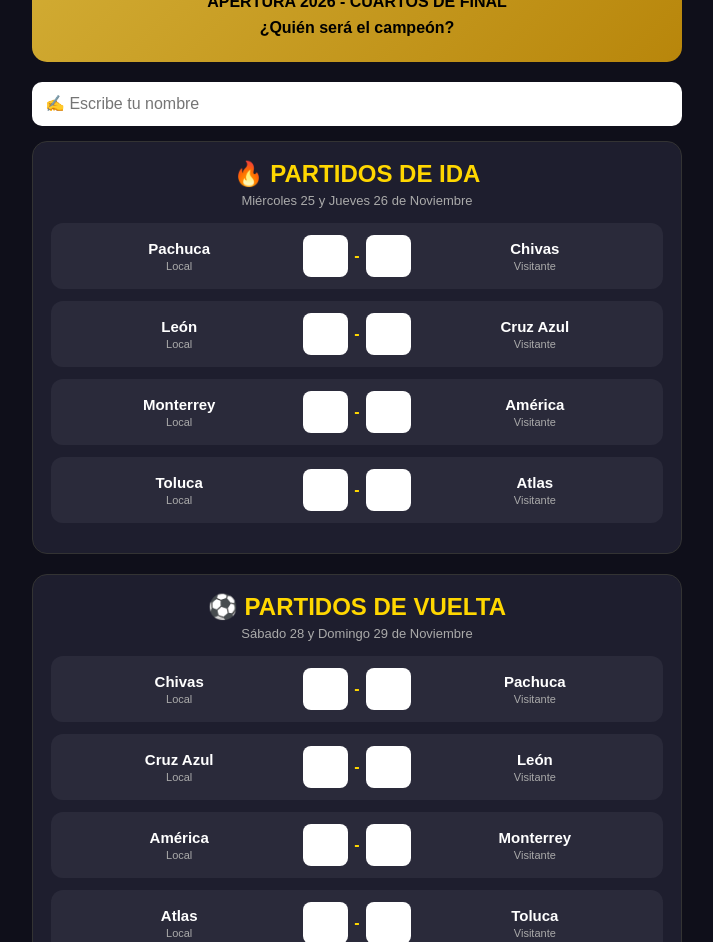
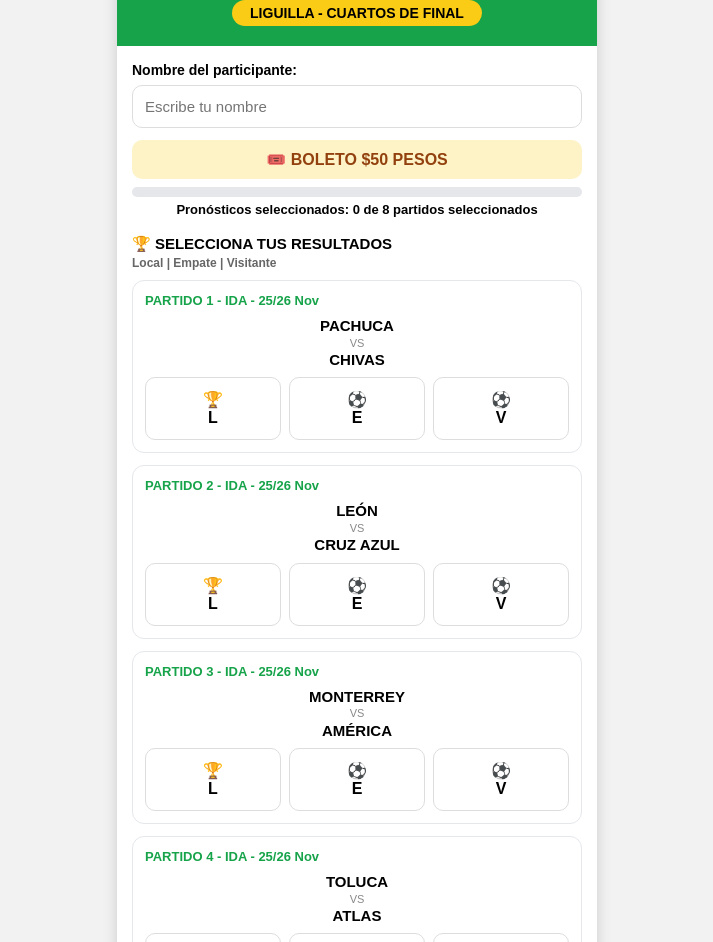
Before and after one commit to arturonosferato69eyes-sudo/Ida-y-vuelta-, a plain HTML site: page index.html in a window 1280 px wide. Shown: the part 117-1059 px from the top of the page, without its empty margins (283-996 px from the left). Drawn offline with Linux system fonts and the light colour scheme.

Commit message:
Revamp Quiniela page for Liguilla $50
Updated title and layout for Quiniela page, added participant input and match selection features.

```diff
--- a/index.html
+++ b/index.html
@@ -3,122 +3,120 @@
 <head>
 <meta charset="UTF-8">
 <meta name="viewport" content="width=device-width, initial-scale=1.0">
-<title>Quiniela Liguilla MX - Apertura 2026</title>
+<title>Quinielas Bajío - Liguilla $50</title>
 <style>
-  *{margin:0;padding:0;box-sizing:border-box;font-family:Arial,sans-serif}
-  body{background:#0f0f1a;color:#fff;padding:15px}
-  .container{max-width:650px;margin:auto}
-  header{text-align:center;background:linear-gradient(135deg,#d4af37,#b8860b);color:#000;padding:25px 15px;border-radius:15px;margin-bottom:20px}
-  header h1{font-size:28px;line-height:1.1}
-  header p{margin-top:8px;font-weight:bold}
-  .seccion{background:#1e1e2e;border-radius:15px;padding:18px;margin-bottom:20px;border:1px solid #333}
-  .seccion h2{text-align:center;color:#ffd700;margin-bottom:5px}
-  .seccion .fecha{text-align:center;color:#aaa;font-size:13px;margin-bottom:15px}
-  .partido{background:#2a2a3a;border-radius:12px;padding:12px;margin-bottom:12px;display:flex;align-items:center;justify-content:space-between;gap:8px}
-  .equipo{flex:1;text-align:center;font-weight:bold;font-size:15px}
-  .equipo span{display:block;font-size:11px;color:#aaa;font-weight:normal;margin-top:3px}
-  .marcador{display:flex;align-items:center;gap:6px}
-  .marcador input{width:45px;height:42px;text-align:center;font-size:20px;font-weight:bold;border-radius:8px;border:none;background:#fff;color:#000}
-  .vs{font-weight:bold;color:#ffd700}
-  input.nombre{width:100%;padding:13px;border-radius:10px;border:none;margin-bottom:15px;font-size:16px}
-  button{width:100%;padding:15px;background:#ffd700;color:#000;border:none;border-radius:12px;font-size:18px;font-weight:bold;cursor:pointer}
-  button:active{transform:scale(0.98)}
-  #resultado{text-align:center;margin-top:15px;font-weight:bold;color:#7CFC00;white-space:pre-line}
-  footer{text-align:center;color:#777;font-size:12px;margin-top:10px}
+*{margin:0;padding:0;box-sizing:border-box;font-family:Arial,sans-serif}
+body{background:#f2f2f2;padding:10px}
+.cont{max-width:480px;margin:auto;background:#fff;border-radius:15px;overflow:hidden;box-shadow:0 4px 15px rgba(0,0,0,.15)}
+header{background:#16a34a;color:#fff;text-align:center;padding:20px 10px}
+header h1{font-size:26px;line-height:1.1}
+header p{font-size:13px;margin-top:5px}
+header .jornada{background:#facc15;color:#000;display:inline-block;padding:5px 18px;border-radius:20px;font-weight:bold;margin-top:10px;font-size:14px}
+.box{padding:15px}
+label{font-weight:bold;font-size:14px}
+input.nombre{width:100%;padding:12px;border-radius:10px;border:1px solid #ddd;margin-top:6px;font-size:15px}
+.boleto{text-align:center;background:#fef3c7;padding:10px;border-radius:10px;margin-top:12px;font-weight:bold;color:#92400e}
+.barra{background:#e5e7eb;height:10px;border-radius:20px;margin-top:8px;overflow:hidden}
+.barra div{background:#16a34a;height:100%;width:0%;transition:.3s}
+.progreso{text-align:center;font-size:13px;margin-top:5px;font-weight:bold}
+h2{font-size:15px;margin:18px 0 10px}
+.partido{border:1px solid #e5e7eb;border-radius:12px;padding:12px;margin-bottom:12px}
+.partido .titulo{color:#16a34a;font-weight:bold;font-size:13px}
+.partido .vs{text-align:center;font-weight:bold;font-size:15px;margin:8px 0;line-height:1.3}
+.partido .vs small{display:block;font-size:11px;color:#888;font-weight:normal}
+.botones{display:flex;gap:8px}
+.botones button{flex:1;padding:12px;border-radius:10px;border:1px solid #ddd;background:#fff;font-weight:bold;font-size:16px;cursor:pointer}
+.botones button.sel-L{background:#facc15;border-color:#eab308}
+.botones button.sel-E{background:#9ca3af;color:#fff;border-color:#6b7280}
+.botones button.sel-V{background:#16a34a;color:#fff;border-color:#15803d}
+.acciones button{width:100%;padding:13px;border:none;border-radius:10px;font-weight:bold;font-size:15px;margin-top:8px;cursor:pointer}
+.btn-aleatorio{background:#facc15}
+.btn-limpiar{background:#fee2e2}
+.btn-enviar{background:#25D366;color:#fff;font-size:16px}
+footer{text-align:center;font-size:11px;color:#888;padding:10px}
 </style>
 </head>
 <body>
-<div class="container">
-  <header>
-    <h1>🏆 QUINIELA<br>LIGUILLA MX</h1>
-    <p>APERTURA 2026 - CUARTOS DE FINAL</p>
-    <p>¿Quién será el campeón?</p>
-  </header>
-
-  <input class="nombre" id="nombre" type="text" placeholder="✍️ Escribe tu nombre">
-
-  <div class="seccion">
-    <h2>🔥 PARTIDOS DE IDA</h2>
-    <div class="fecha">Miércoles 25 y Jueves 26 de Noviembre</div>
-
-    <div class="partido">
-      <div class="equipo">Pachuca<span>Local</span></div>
-      <div class="marcador"><input type="number" id="p1l" min="0"> <span class="vs">-</span> <input type="number" id="p1v" min="0"></div>
-      <div class="equipo">Chivas<span>Visitante</span></div>
-    </div>
-
-    <div class="partido">
-      <div class="equipo">León<span>Local</span></div>
-      <div class="marcador"><input type="number" id="p2l" min="0"> <span class="vs">-</span> <input type="number" id="p2v" min="0"></div>
-      <div class="equipo">Cruz Azul<span>Visitante</span></div>
-    </div>
-
-    <div class="partido">
-      <div class="equipo">Monterrey<span>Local</span></div>
-      <div class="marcador"><input type="number" id="p3l" min="0"> <span class="vs">-</span> <input type="number" id="p3v" min="0"></div>
-      <div class="equipo">América<span>Visitante</span></div>
-    </div>
-
-    <div class="partido">
-      <div class="equipo">Toluca<span>Local</span></div>
-      <div class="marcador"><input type="number" id="p4l" min="0"> <span class="vs">-</span> <input type="number" id="p4v" min="0"></div>
-      <div class="equipo">Atlas<span>Visitante</span></div>
-    </div>
-  </div>
-
-  <div class="seccion">
-    <h2>⚽ PARTIDOS DE VUELTA</h2>
-    <div class="fecha">Sábado 28 y Domingo 29 de Noviembre</div>
-
-    <div class="partido">
-      <div class="equipo">Chivas<span>Local</span></div>
-      <div class="marcador"><input type="number" id="p5l" min="0"> <span class="vs">-</span> <input type="number" id="p5v" min="0"></div>
-      <div class="equipo">Pachuca<span>Visitante</span></div>
-    </div>
-
-    <div class="partido">
-      <div class="equipo">Cruz Azul<span>Local</span></div>
-      <div class="marcador"><input type="number" id="p6l" min="0"> <span class="vs">-</span> <input type="number" id="p6v" min="0"></div>
-      <div class="equipo">León<span>Visitante</span></div>
-    </div>
-
-    <div class="partido">
-      <div class="equipo">América<span>Local</span></div>
-      <div class="marcador"><input type="number" id="p7l" min="0"> <span class="vs">-</span> <input type="number" id="p7v" min="0"></div>
-      <div class="equipo">Monterrey<span>Visitante</span></div>
-    </div>
-
-    <div class="partido">
-      <div class="equipo">Atlas<span>Local</span></div>
-      <div class="marcador"><input type="number" id="p8l" min="0"> <span class="vs">-</span> <input type="number" id="p8v" min="0"></div>
-      <div class="equipo">Toluca<span>Visitante</span></div>
-    </div>
-  </div>
-
-  <div class="seccion">
-    <h2>🏆 TU CAMPEÓN</h2>
-    <input class="nombre" id="campeon" type="text" placeholder="Escribe tu campeón: Chivas, Cruz Azul, América, Atlas, Toluca, Monterrey, León o Pachuca">
-  </div>
-
-  <button onclick="enviar()">ENVIAR MI QUINIELA ✅</button>
-  <div id="resultado"></div>
-
-  <footer>Liguilla MX Apertura 2026</footer>
+<div class="cont">
+<header>
+<h1>⚽ QUINIELAS<br>BAJÍO</h1>
+<p>¡Demuestra que sabes de fútbol!</p>
+<div class="jornada">LIGUILLA - CUARTOS DE FINAL</div>
+</header>
+<div class="box">
+<label>Nombre del participante:</label>
+<input class="nombre" id="nombre" type="text" placeholder="Escribe tu nombre">
+<div class="boleto">🎟️ BOLETO $50 PESOS</div>
+<div class="barra"><div id="barra"></div></div>
+<div class="progreso" id="progreso">Pronósticos seleccionados: 0 de 8 partidos seleccionados</div>
+<h2>🏆 SELECCIONA TUS RESULTADOS<br><span style="font-size:12px;color:#666">Local | Empate | Visitante</span></h2>
+<div id="partidos"></div>
+<div class="acciones">
+<button class="btn-aleatorio" onclick="aleatorio()">🎲 LLENAR ALEATORIAMENTE</button>
+<button class="btn-limpiar" onclick="limpiar()">🧹 LIMPIAR QUINIELA</button>
+<button class="btn-enviar" onclick="enviar()">📲 ENVIAR QUINIELA POR WHATSAPP</button>
 </div>
-
+</div>
+<footer>QUINIELAS BAJÍO © 2026</footer>
+</div>
 <script>
+const partidos=[
+{ida:"IDA - 25/26 Nov", local:"PACHUCA", visita:"CHIVAS"},
+{ida:"IDA - 25/26 Nov", local:"LEÓN", visita:"CRUZ AZUL"},
+{ida:"IDA - 25/26 Nov", local:"MONTERREY", visita:"AMÉRICA"},
+{ida:"IDA - 25/26 Nov", local:"TOLUCA", visita:"ATLAS"},
+{ida:"VUELTA - 28/29 Nov", local:"CHIVAS", visita:"PACHUCA"},
+{ida:"VUELTA - 28/29 Nov", local:"CRUZ AZUL", visita:"LEÓN"},
+{ida:"VUELTA - 28/29 Nov", local:"AMÉRICA", visita:"MONTERREY"},
+{ida:"VUELTA - 28/29 Nov", local:"ATLAS", visita:"TOLUCA"},
+];
+let sel=Array(8).fill("");
+const cont=document.getElementById('partidos');
+partidos.forEach((p,i)=>{
+  const d=document.createElement('div');
+  d.className='partido';
+  d.innerHTML=`<div class="titulo">PARTIDO ${i+1} - ${p.ida}</div>
+  <div class="vs">${p.local}<small>VS</small>${p.visita}</div>
+  <div class="botones">
+    <button id="b${i}L" onclick="elegir(${i},'L')">🏆<br>L</button>
+    <button id="b${i}E" onclick="elegir(${i},'E')">⚽<br>E</button>
+    <button id="b${i}V" onclick="elegir(${i},'V')">⚽<br>V</button>
+  </div>`;
+  cont.appendChild(d);
+});
+function elegir(i,v){
+  sel[i]=v;
+  ['L','E','V'].forEach(x=>{
+    document.getElementById(`b${i}${x}`).className='';
+    if(x===v) document.getElementById(`b${i}${x}`).classList.add('sel-'+x);
+  });
+  actualizar();
+}
+function actualizar(){
+  const n=sel.filter(x=>x!=="").length;
+  document.getElementById('barra').style.width=(n/8*100)+'%';
+  document.getElementById('progreso').innerText=`Pronósticos seleccionados: ${n} de 8 partidos seleccionados`;
+}
+function aleatorio(){
+  const ops=['L','E','V'];
+  sel.forEach((_,i)=> elegir(i, ops[Math.floor(Math.random()*3)]));
+}
+function limpiar(){
+  sel=Array(8).fill("");
+  document.querySelectorAll('.botones button').forEach(b=>b.className='');
+  actualizar();
+}
 function enviar(){
-  const nombre = document.getElementById('nombre').value || 'Sin nombre';
-  const campeon = document.getElementById('campeon').value || 'Sin campeón';
-  const ids = ['p1l','p1v','p2l','p2v','p3l','p3v','p4l','p4v','p5l','p5v','p6l','p6v','p7l','p7v','p8l','p8v'];
-  let texto = `QUINIELA LIGUILLA MX\nNombre: ${nombre}\nCampeón: ${campeon}\n\nIDA:\nPachuca ${document.getElementById('p1l').value||'-'} - ${document.getElementById('p1v').value||'-'} Chivas\nLeón ${document.getElementById('p2l').value||'-'} - ${document.getElementById('p2v').value||'-'} Cruz Azul\nMonterrey ${document.getElementById('p3l').value||'-'} - ${document.getElementById('p3v').value||'-'} América\nToluca ${document.getElementById('p4l').value||'-'} - ${document.getElementById('p4v').value||'-'} Atlas\n\nVUELTA:\nChivas ${document.getElementById('p5l').value||'-'} - ${document.getElementById('p5v').value||'-'} Pachuca\nCruz Azul ${document.getElementById('p6l').value||'-'} - ${document.getElementById('p6v').value||'-'} León\nAmérica ${document.getElementById('p7l').value||'-'} - ${document.getElementById('p7v').value||'-'} Monterrey\nAtlas ${document.getElementById('p8l').value||'-'} - ${document.getElementById('p8v').value||'-'} Toluca`;
-
-  document.getElementById('resultado').innerText = "¡Quiniela lista! Copiala y mándala por WhatsApp 👇\n\n" + texto;
-
-  // Copiar al portapapeles
-  navigator.clipboard.writeText(texto).then(()=>{
-    alert("¡Copiado! Ahora pégalo en WhatsApp");
+  const nombre=document.getElementById('nombre').value || 'Sin nombre';
+  if(sel.includes("")){ alert('Te faltan partidos por seleccionar'); return; }
+  let texto=`*QUINIELAS BAJÍO - LIGUILLA $50*%0A`;
+  texto+=`Nombre: ${nombre}%0A%0A`;
+  partidos.forEach((p,i)=>{
+    let r= sel[i]==='L' ? p.local : sel[i]==='V' ? p.visita : 'EMPATE';
+    texto+=`PARTIDO ${i+1} (${p.ida}): ${p.local} vs ${p.visita} -> *${r} (${sel[i]})*%0A`;
   });
+  texto+=`%0A🎟️ Boleto: $50 pesos`;
+  window.open('https://wa.me/524776315296?text='+texto,'_blank');
 }
 </script>
 </body>
```
